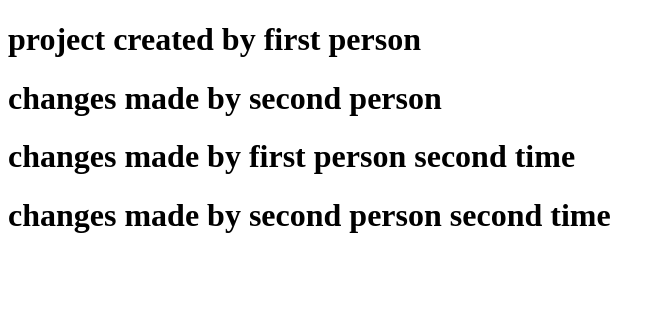
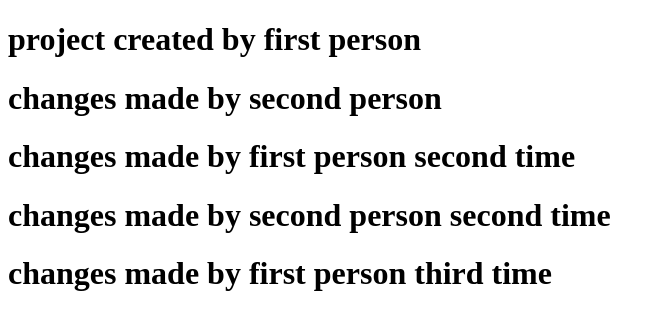
Before and after one commit to Tobi-18/collab, a plain HTML site: page project.html in a window 1280 px wide. Shown: the whole page, without its empty margins (0-665 px from the left). Drawn offline with Linux system fonts and the light colour scheme.

Commit message:
second person third time

```diff
--- a/project.html
+++ b/project.html
@@ -10,5 +10,6 @@
     <h1> changes made by second person</h1>
     <h1>changes made by first person second time</h1>
     <h1>changes made by second person second time</h1>
+    <h1>changes made by first person third time</h1>
 </body>
 </html>
```
